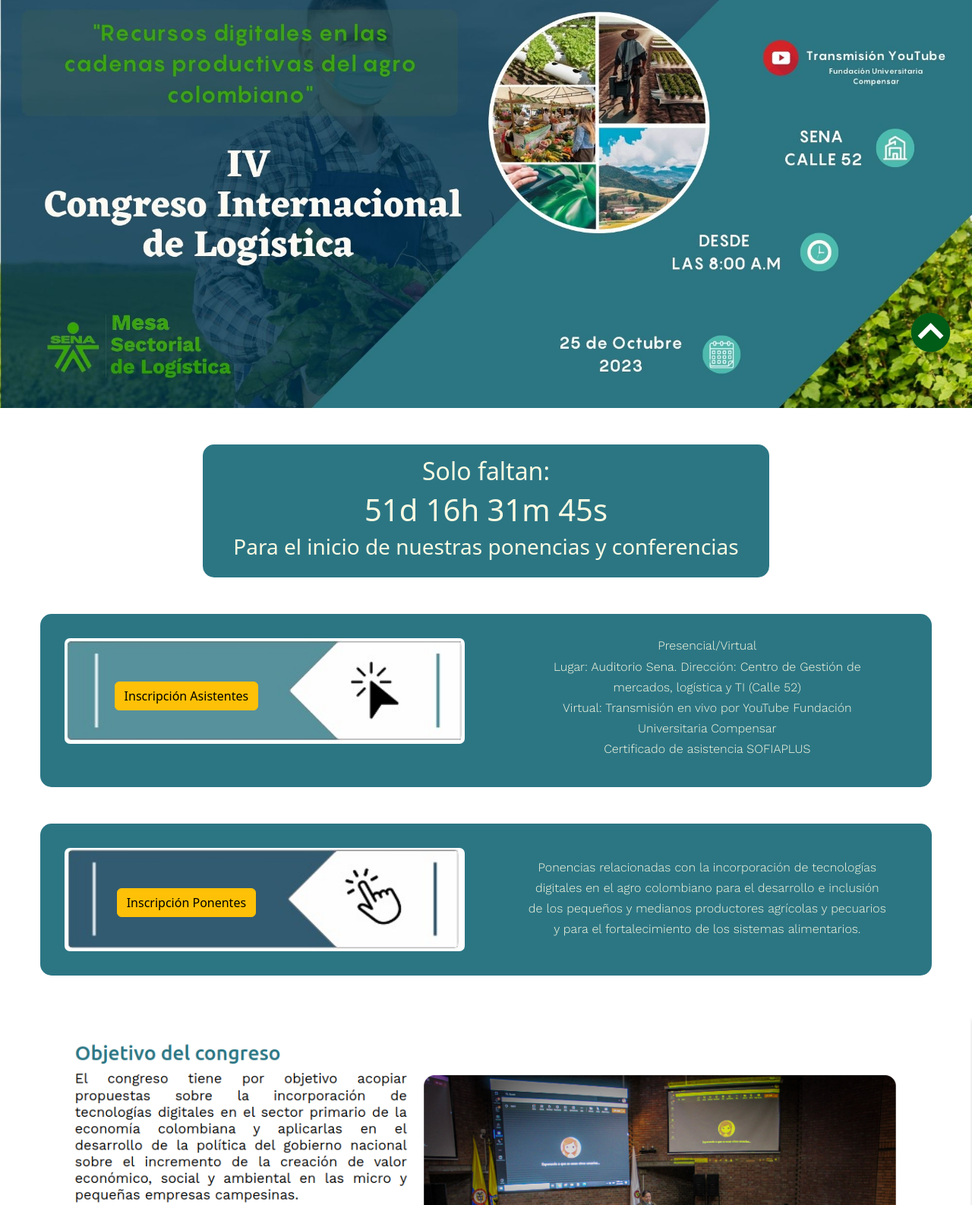
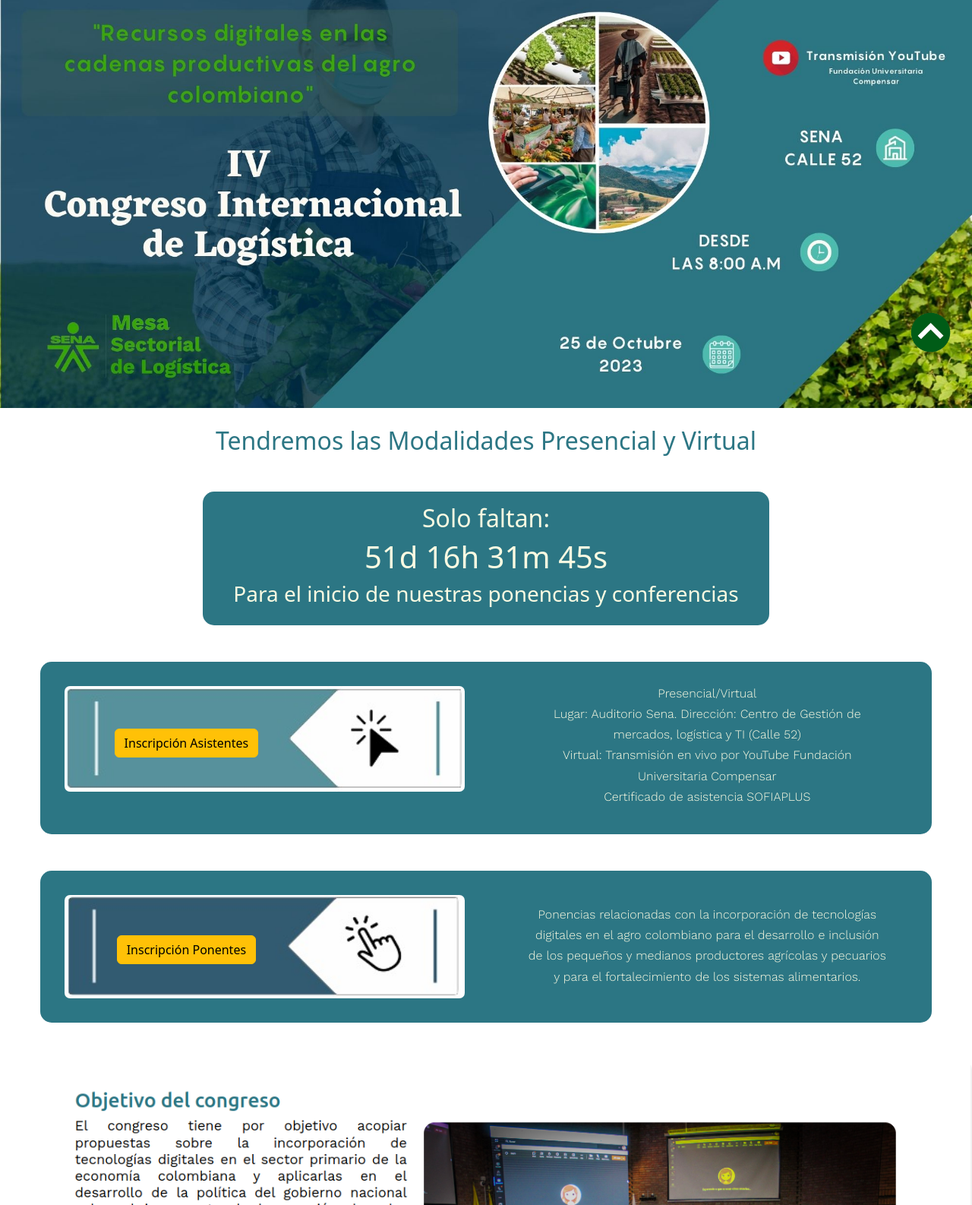
Before and after one commit to Masutier/congres, a Flask app: page / in a window 1280 px wide. Shown: the part 264-1850 px from the top of the page at 76% size. Run offline with Flask 3, Linux system fonts and the light colour scheme; parts of the project's set-up code (start-up, migrations or seed data) failed here and were passed over; some libraries are stand-ins or nearby versions.

Commit message:
Add line Tendremos las Modalidades Presencial y Virtual

```diff
--- a/templates/index.html
+++ b/templates/index.html
@@ -16,6 +16,12 @@
 
     <div id="#banner" class="banner">
         <img src="static/img/banner/congreso_int_banner.jpg" class="d-block w-100  mb-4" alt="banner">
+    </div>
+
+    <div id="contador" class="contador ">
+        <div class="col-9 mx-auto m-3 c">
+            <h2 class="objetivstit">Tendremos las Modalidades Presencial y Virtual</h2>
+        </div>
     </div>
 
     <div id="contador" class="contador ">
```
Also changed, not shown: 3 other files.
